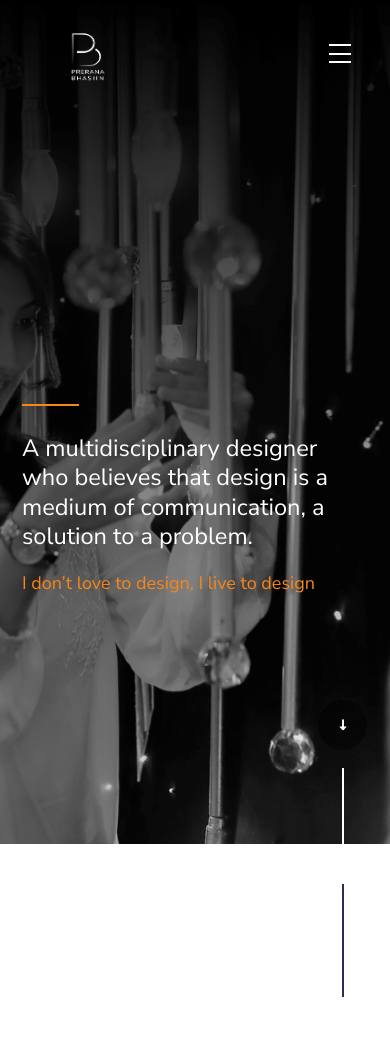
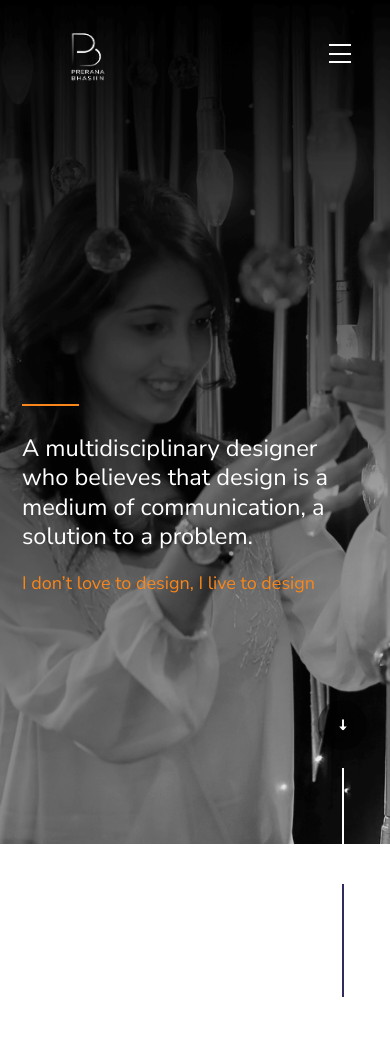
Before and after one commit to ImCalm9/DesignFullyYours, a PHP site: page /index.php in a window 390 px wide. Shown: the top 1043 px of the page. Run offline with PHP 8.4, Linux system fonts and the light colour scheme.

Commit message:
updated location to 80%

```diff
--- a/css/main.css
+++ b/css/main.css
@@ -2085,20 +2085,10 @@ input::-moz-focus-inner {
   top: .55em;
 }
 
-/*@media screen and (max-width: 768px) {*/
-/*  section[data-image-src="images/hero-bg-3000.png"]{*/
-/*    background: url('/images/hero-bg-3000.png');*/
-/*    background-position-x: 90% ;*/
-/*    background-position-y: 30%;*/
-/*    background-attachment: fixed;*/
-/*    background-size: cover;*/
-/*  }*/
-/*}*/
-
 @media screen and (max-width: 768px) {
     section[data-image-src="images/hero-bg-3000.png"] {
       background: url('/images/hero-bg-3000.png');
-      background-position: right center !important;
+      background-position: 80% center !important;
       background-attachment: scroll !important;
       background-size: cover;
     }
```
